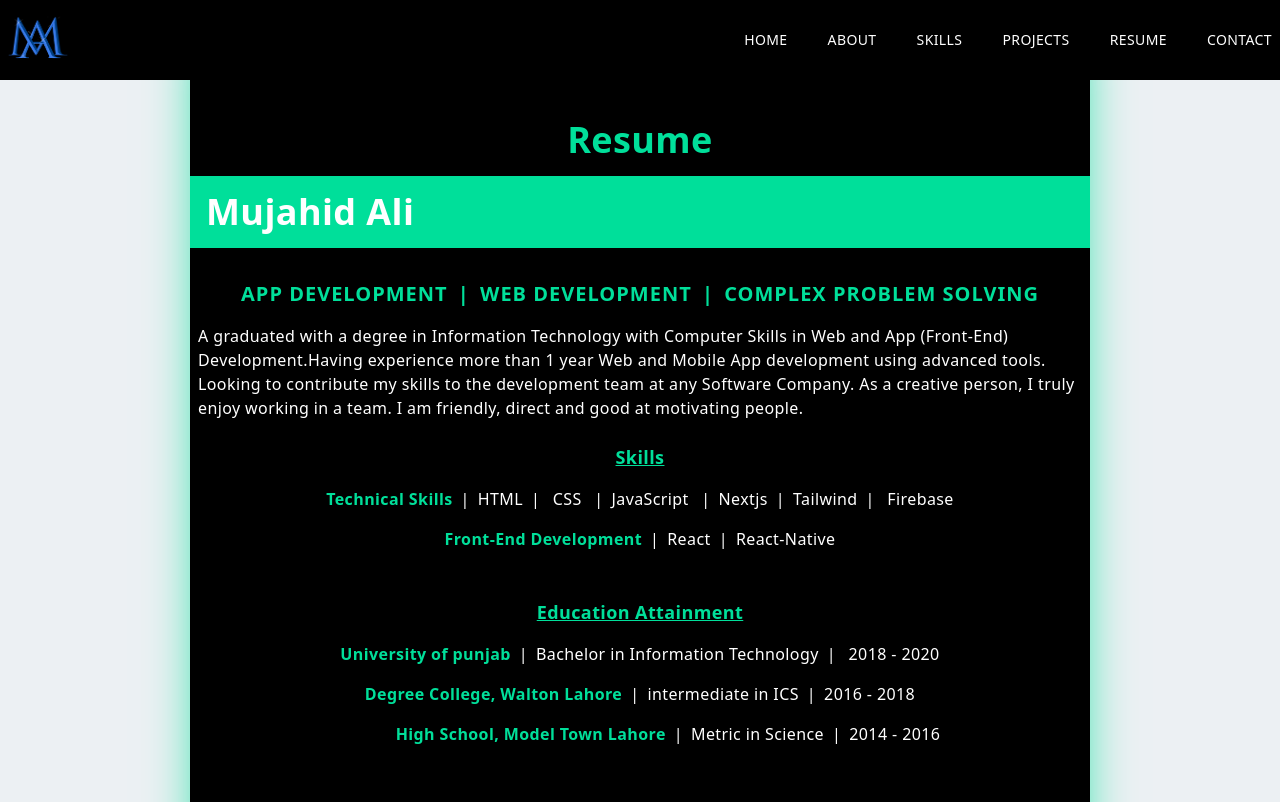
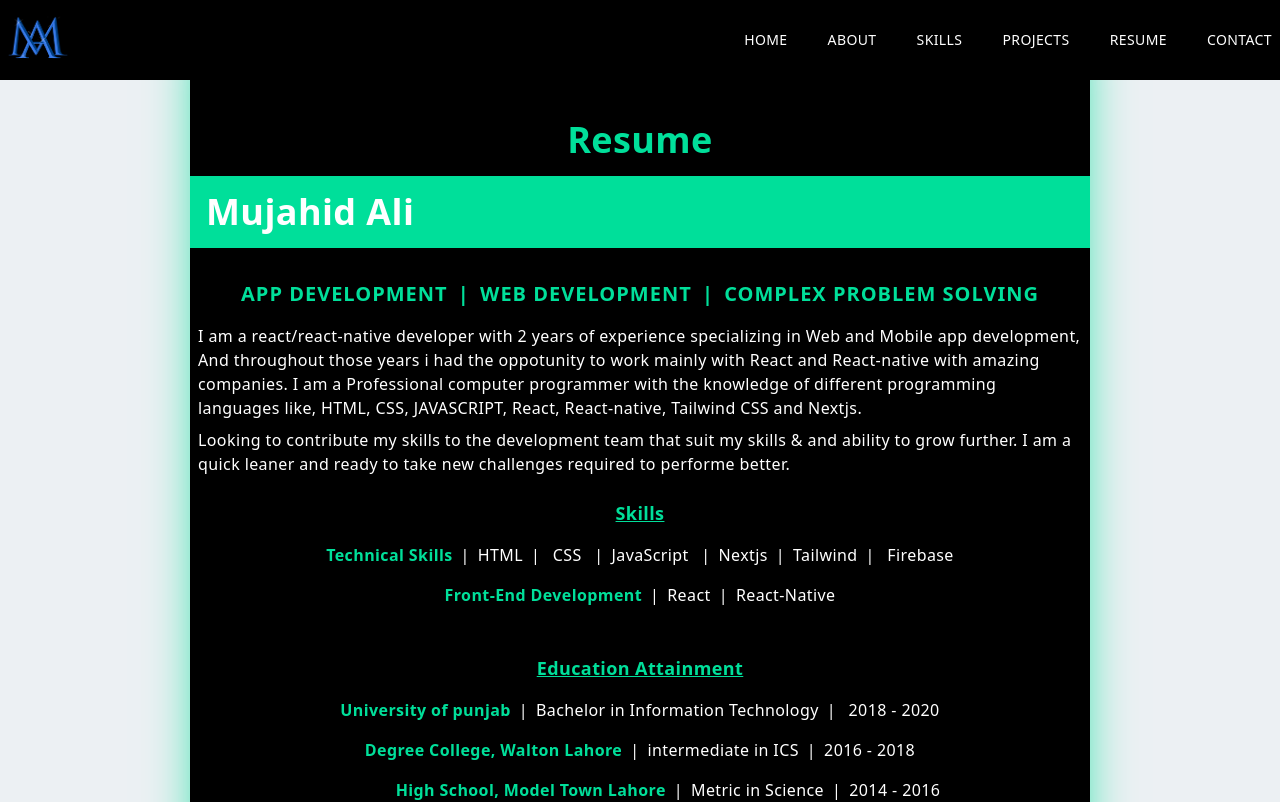
Before and after one commit to Mujahid6612/portfolio, a Next.js app: page /resume in a window 1280 px wide. Shown: the top 802 px of the page. Built offline with nearby package versions, Linux system fonts and the light colour scheme.

Commit message:
Add files via upload

```diff
--- a/components/About.jsx
+++ b/components/About.jsx
@@ -13,21 +13,23 @@ const About = () => {
             I am react/react-native developer
           </p>
           <p className="py-2 text-white">
-            I have spent the last 2 years in the app service, working as a
-            professional react & react-native developer. I have always had a
-            knack for technology and working with computers. In 2019 I started
-            working with HTML & CSS to make some small demo websites that I was
-            working. What I thought was just a few small effort turned into a
-            love for programming.
+            I have spent the last 2 years in the app development, working as a
+            professional react & react-native developer. In 2019 I started
+            working with HTML , CSS and wordPress to make some small demo
+            websites that I was working. What I thought was just a few small
+            effort turned into a love for web and mobile application
+            development.
+            {/* I have always had a
+            knack for technology and working with computers. */}
           </p>
           <p className="py-2 text-white">
             Fascinated with how intricate programming can be, I was quickly
-            drawn to learn more. I started learning javascript,python,react &
-            react-native and was even more enthused with making mobile apps and
-            websites interactive. I then started working for e-commerce
-            companies on the react/react-native platform. I am now spending my
-            time building projects with React JS & React-native, Firebase, and
-            learning new technologies.
+            drawn to learn more.Then i started learning javascript, python,
+            react & react-native and was even more enthused with making mobile
+            apps and websites interactive. I then started working for different
+            companies on the react/react-native platform. Now i am spending my
+            time building projects in React with Tailwind and learning new
+            technologies.
           </p>
           <a href="/#projects">
             <p className="py-2 text-[#00df9a] underline cursor-pointer">
--- a/components/Navbar.jsx
+++ b/components/Navbar.jsx
@@ -195,8 +195,8 @@ const Navbar = () => {
                 </Link>
 
                 <Link href={""}>
-                  <div className="flex rounded-full shadow-lg shadow-gray-400 py-6 cursor-pointer hover:scale-110 ease-in duration-300">
-                    <AiFillPhone className="ml-2 text-[black]" size={25} />
+                  <div className="flex py-2 cursor-pointer hover:scale-110 ease-in duration-300">
+                    <AiFillPhone className="ml-2 text-[black]" size={20} />
                     <p className="ml-3 text-[black] ">(+92) 0311-4103274</p>
                   </div>
                 </Link>
--- a/components/Skills.jsx
+++ b/components/Skills.jsx
@@ -43,6 +43,14 @@ const Skills = () => {
               img: "/assets/skills/react.png",
               title: "React-Native",
             },
+            {
+              img: "/assets/skills/github1.png",
+              title: "Github",
+            },
+            {
+              img: "/assets/skills/antdesign.png",
+              title: "AntDesign",
+            },
           ].map(({ img, title }) => (
             <div
               key={title}
@@ -52,8 +60,10 @@ const Skills = () => {
                 <div className="m-auto">
                   <Image
                     style={{
-                      background: title === "Nextjs" ? "white" : "",
-                      borderRadius: title === "Nextjs" ? 100 : 0,
+                      background:
+                        title === "Nextjs" || title === "Github" ? "white" : "",
+                      borderRadius:
+                        title === "Nextjs" || title === "Github" ? 100 : 0,
                     }}
                     src={img}
                     width="64px"
--- a/pages/refill.jsx
+++ b/pages/refill.jsx
@@ -43,7 +43,9 @@ const refill = () => {
             available so you can signup & signin in order to save your favorite
             Products. This is continueing app...
           </p>
-          <button className="px-8 py-2 mt-4 mr-8">Demo</button>
+          <a target={"_blank"} href={"https://www.refillsa.com/"}>
+            <button className="px-8 py-2 mt-4 mr-8">Demo</button>
+          </a>
         </div>
         <div className="col-span-4 md:col-span-1 shadow-xl shadow-gray-400 rounded-xl p-4">
           <div className="p-2">
--- a/pages/resume.jsx
+++ b/pages/resume.jsx
@@ -40,12 +40,24 @@ const resume = () => {
           </p>
         </div>
         <p className="text-white px-2">
-          A graduated with a degree in Information Technology with Computer
+          I am a react/react-native developer with 2 years of experience
+          specializing in Web and Mobile app development, And throughout those
+          years i had the oppotunity to work mainly with React and React-native
+          with amazing companies. I am a Professional computer programmer with
+          the knowledge of different programming languages like, HTML, CSS,
+          JAVASCRIPT, React, React-native, Tailwind CSS and Nextjs.
+          {/* A graduated with a degree in Information Technology with Computer
           Skills in Web and App (Front-End) Development.Having experience more
-          than 1 year Web and Mobile App development using advanced tools.
-          Looking to contribute my skills to the development team at any
-          Software Company. As a creative person, I truly enjoy working in a
-          team. I am friendly, direct and good at motivating people.
+          than 1 year Web and Mobile App development using advanced tools. */}
+          {/* Looking to contribute my skills to the development team at any
+          Software Company.
+          As a creative person, I truly enjoy working in a team. I am friendly,
+          direct and good at motivating people.*/}
+        </p>
+        <p className="text-white px-2 pt-2">
+          Looking to contribute my skills to the development team that suit my
+          skills & and ability to grow further. I am a quick leaner and ready to
+          take new challenges required to performe better.
         </p>
         {/* skills */}
         <div className="text-center py-4">
@@ -70,13 +82,15 @@ const resume = () => {
           </p>
         </div>
 
-   {/* education */}
-   <div className="text-center py-4">
+        {/* education */}
+        <div className="text-center py-4">
           <h5 className="text-center text-[#00df9a] underline text-[18px] py-2">
             Education Attainment
           </h5>
           <p className="py-2 text-white">
-            <span className="font-bold text-[#00df9a]">University of punjab</span>
+            <span className="font-bold text-[#00df9a]">
+              University of punjab
+            </span>
             <span className="px-2">|</span>Bachelor in Information Technology
             <span className="px-2">|</span> 2018 - 2020
           </p>
```
Also changed, not shown: public/assets/skills/antdesign.png (added).
